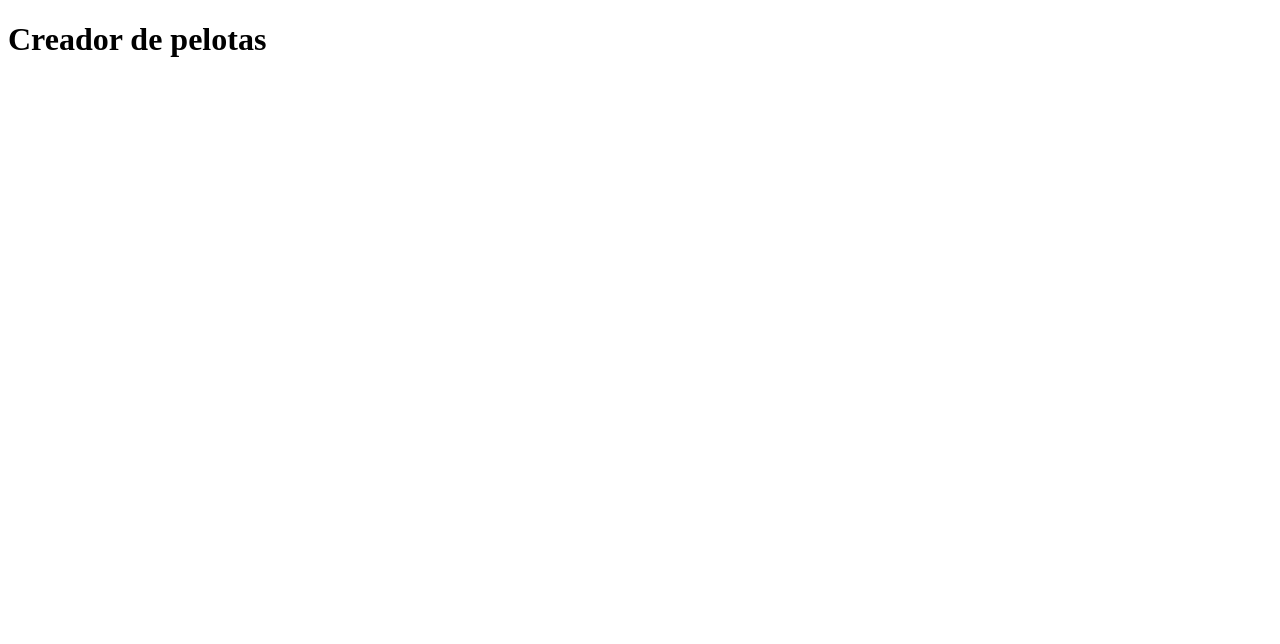
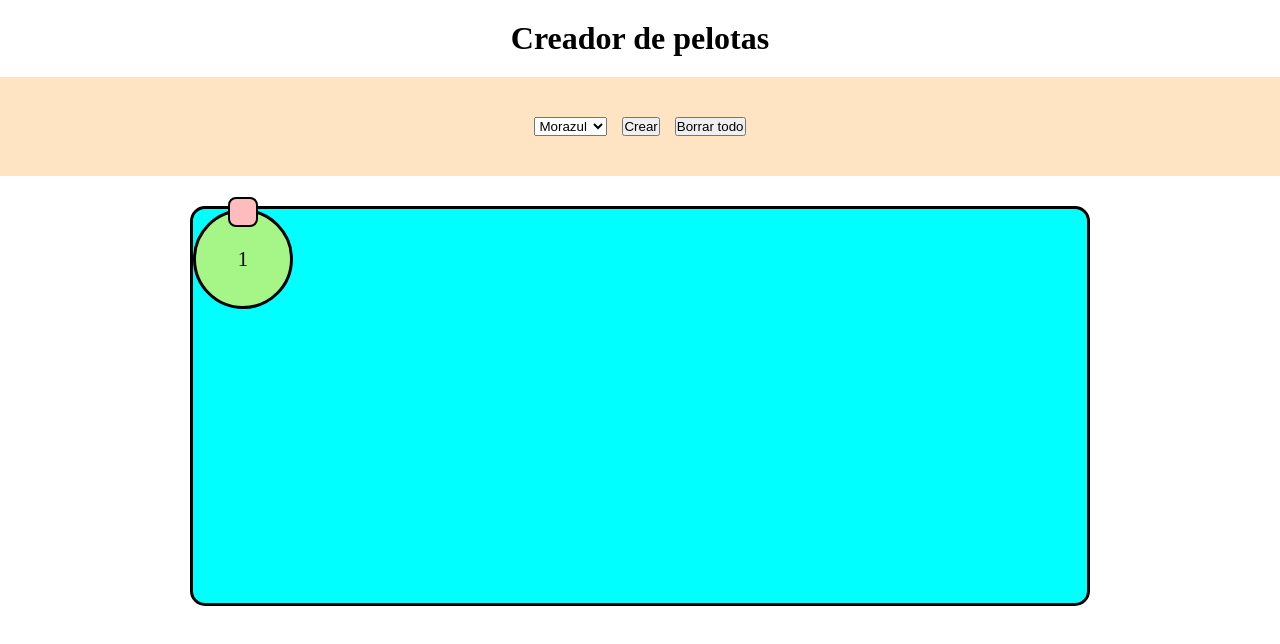
Before and after one commit to afsanchez04/javascript-2901771, a plain HTML site: page 2-dinamic-dom/index.html in a window 1280 px wide. Drawn offline with Linux system fonts and the light colour scheme.

Commit message:
feat: maquetación creador pelotas

```diff
--- a/2-dinamic-dom/app.js
+++ b/2-dinamic-dom/app.js
@@ -0,0 +1,4 @@
+const listaColores = document.querySelector('#listaColores')
+const btnCrear = document.querySelector('#btnCrear')
+const btnBorrar = document.querySelector('#btnBorrar')
+const main = document.querySelector('.main')
--- a/2-dinamic-dom/index.html
+++ b/2-dinamic-dom/index.html
@@ -10,6 +10,23 @@
 
     <h1>Creador de pelotas</h1>
 
+    <header>
+        <select id="listaColores">
+            <option value="blueviolet">Morazul</option>
+            <option value="#FFD700">Mostaza</option>
+            <option value="tomato">Tomato</option>
+            <option value="#00FFFF">Celeste</option>
+        </select>
+        <button id="btnCrear">Crear</button>
+        <button id="btnBorrar">Borrar todo</button>
+    </header>
+    <main class="main">
+        <div class="pelota">
+            <div class="equis"></div>
+            <span>1</span>
+        </div>
+    </main>
+
     <script src="./app.js"></script>
 </body>
 </html>
--- a/2-dinamic-dom/style.css
+++ b/2-dinamic-dom/style.css
@@ -0,0 +1,57 @@
+*{
+    margin: 0;
+    padding: 0;
+    box-sizing: border-box;
+}
+
+h1{
+    text-align: center;
+    padding: 20px 0px;
+}
+
+header{
+    background-color: bisque;
+    padding: 40px 0px;
+    display: flex;
+    justify-content: center;
+    gap: 15px;
+}
+
+main{
+    position: relative;
+    width: 900px;
+    height: 400px;
+    background-color: aqua;
+    border: 3px solid black;
+    border-radius: 15px;
+    margin: 30px auto;
+}
+
+.pelota{
+    position: absolute;
+    width: 100px;
+    height: 100px;
+    background-color: #a5f687;
+    border-radius: 50%;
+    border: 3px solid black;
+    display: flex;
+    justify-content: center;
+    align-items: center;
+}
+.pelota span{
+    font-size: 1.3em;
+}
+.equis{
+    width: 30px;
+    height: 30px;
+    background-color: rgb(255, 188, 188);
+    border: 2px solid black;
+    border-radius: 8px;
+    display: flex;
+    justify-content: center;
+    align-items: center;
+    position: absolute;
+    margin: auto;
+    top: -15px;
+    cursor: pointer;
+}
```
